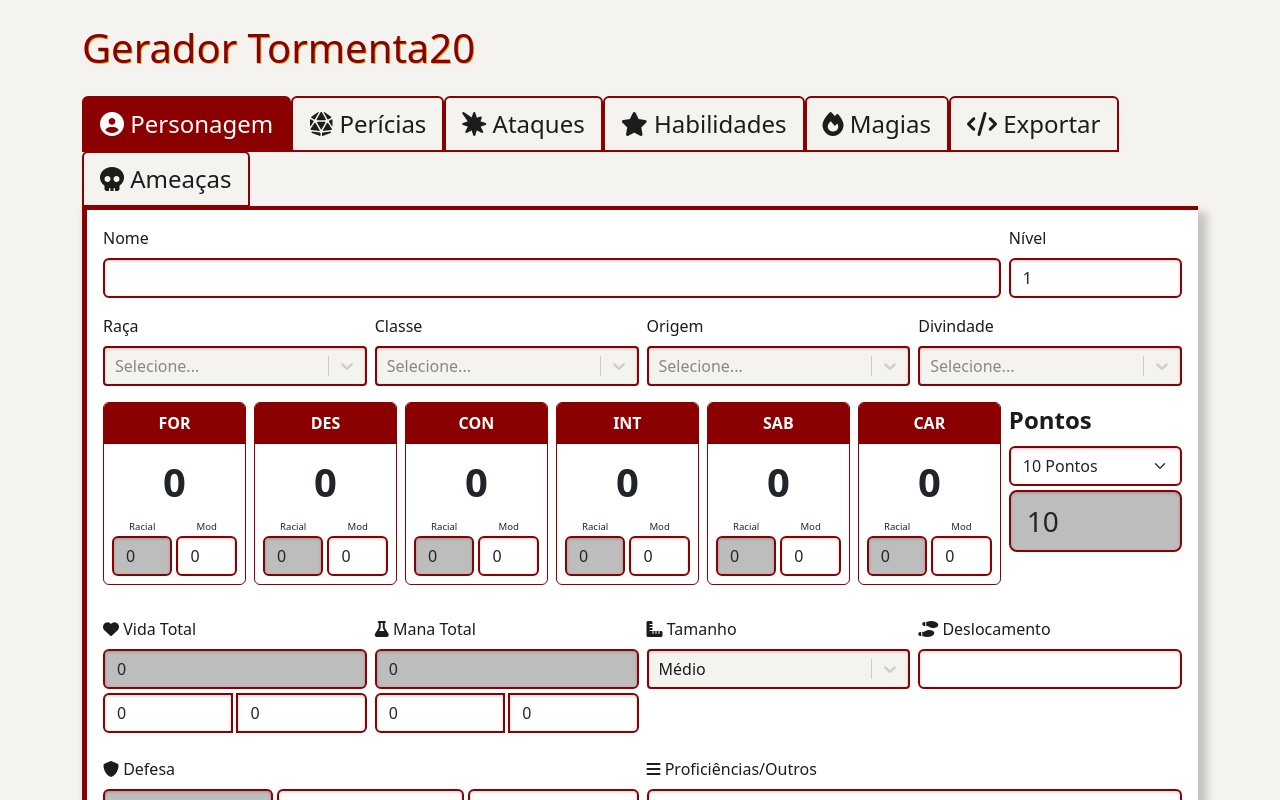
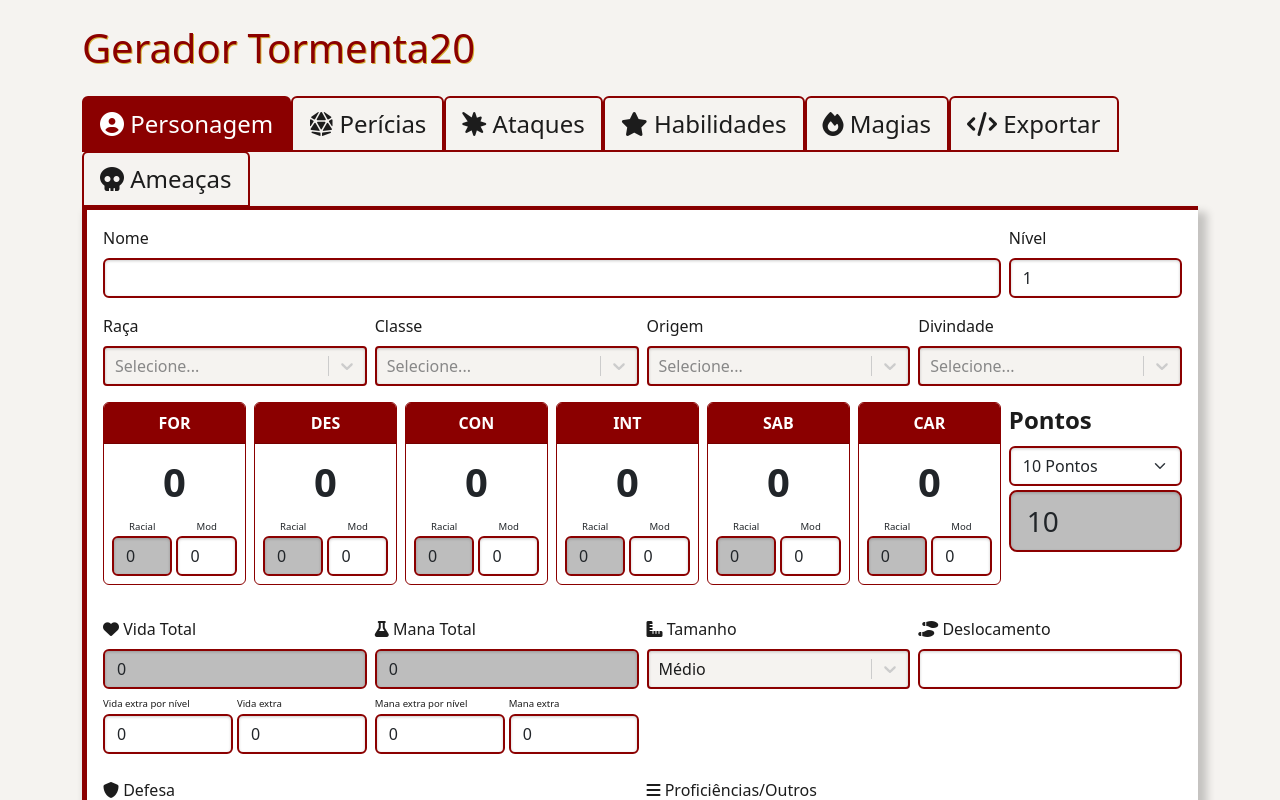
Before and after one commit to Jefersonblc/CharMakerT20, a React (Vite) app: page / in a window 1280 px wide. Shown: the top 800 px of the page. Built offline with nearby package versions, Linux system fonts and the light colour scheme.

Commit message:
Better labels

```diff
--- a/src/components/Personagem.jsx
+++ b/src/components/Personagem.jsx
@@ -485,18 +485,30 @@ function Personagem() {
         <div className="col-md">
           <label className="form-label"><i className="fas fa-heart"></i> Vida Total</label>
           <input type="number" name="vidatotal" className="form-control" title="Vida total (classe, con, nivel, extras...)" value={getLifeTotal()} onChange={handleChange} disabled />
-          <div className="input-group mt-1 gap-1">
-            <input type="number" name="vidaextralv" className="form-control" title="Vida extra por nível" value={personagem.vidaextralv} onChange={handleChange} />
-            <input type="number" name="vidaextra" className="form-control" title="Vida extra" value={personagem.vidaextra} onChange={handleChange} />
+          <div className="d-flex justify-content-between gap-1">
+            <div>
+              <label className="form-label form-label-sm">Vida extra por nível</label>
+              <input type="number" name="vidaextralv" className="form-control" title="Vida extra por nível" value={personagem.vidaextralv} onChange={handleChange} />
+            </div>
+            <div>
+              <label className="form-label form-label-sm">Vida extra</label>
+              <input type="number" name="vidaextra" className="form-control" title="Vida extra" value={personagem.vidaextra} onChange={handleChange} />
+            </div>
           </div>
         </div>
 
         <div className="col-md">
           <label className="form-label"><i className="fa-solid fa-flask"></i> Mana Total</label>
           <input type="number" name="manatotal" className="form-control" title="Mana total (classe, nivel, extras...)" value={getManaTotal()} onChange={handleChange} disabled />
-          <div className="input-group mt-1 gap-1">
-            <input type="number" name="manaextralv" className="form-control" title="Mana extra por nível" value={personagem.manaextralv} onChange={handleChange} />
-            <input type="number" name="manaextra" className="form-control" title="Mana extra" value={personagem.manaextra} onChange={handleChange} />
+          <div className="d-flex justify-content-between gap-1">
+            <div>
+              <label className="form-label form-label-sm">Mana extra por nível</label>
+              <input type="number" name="manaextralv" className="form-control" title="Mana extra por nível" value={personagem.manaextralv} onChange={handleChange} />
+            </div>
+            <div>
+              <label className="form-label form-label-sm">Mana extra</label>
+              <input type="number" name="manaextra" className="form-control" title="Mana extra" value={personagem.manaextra} onChange={handleChange} />
+            </div>
           </div>
         </div>
 
```
